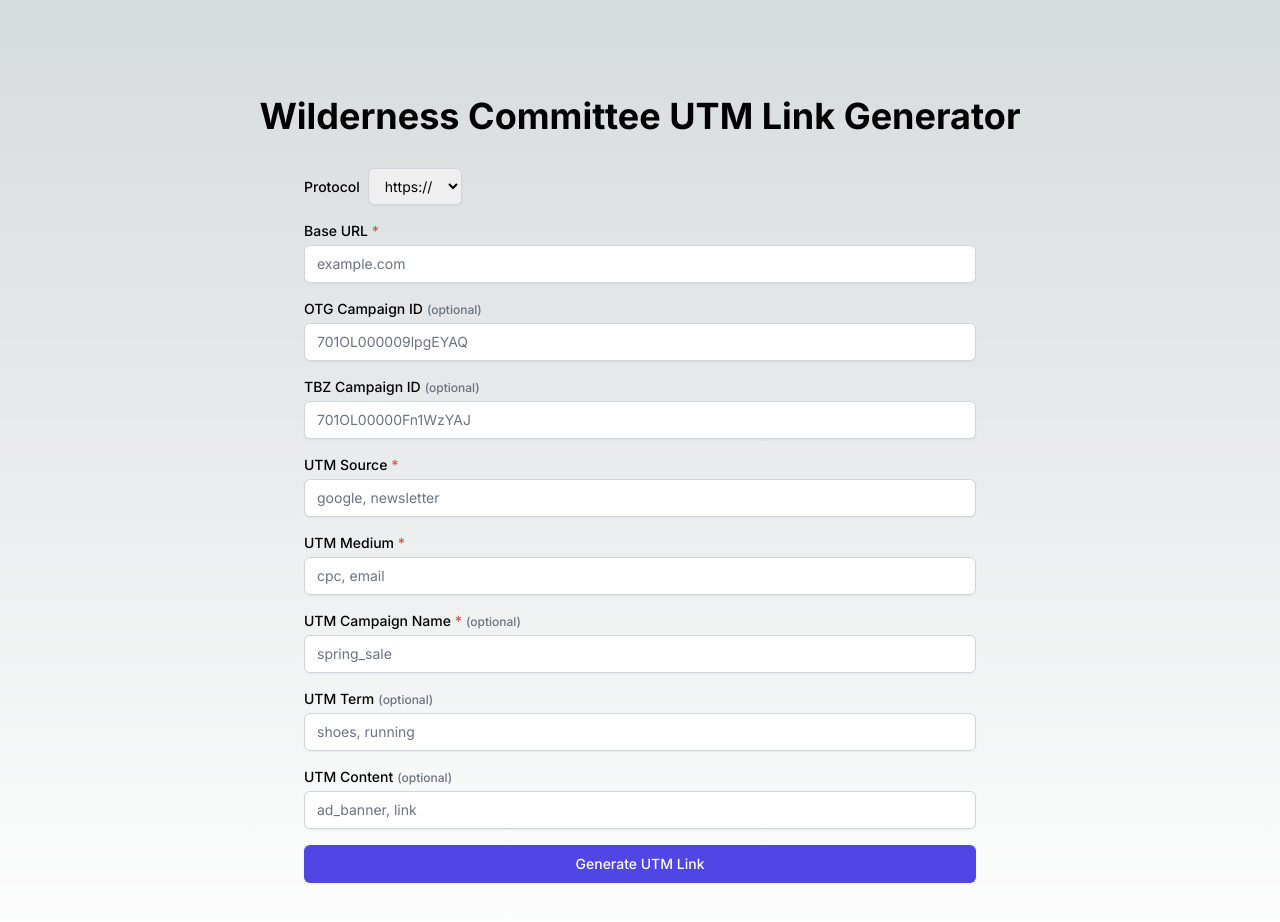
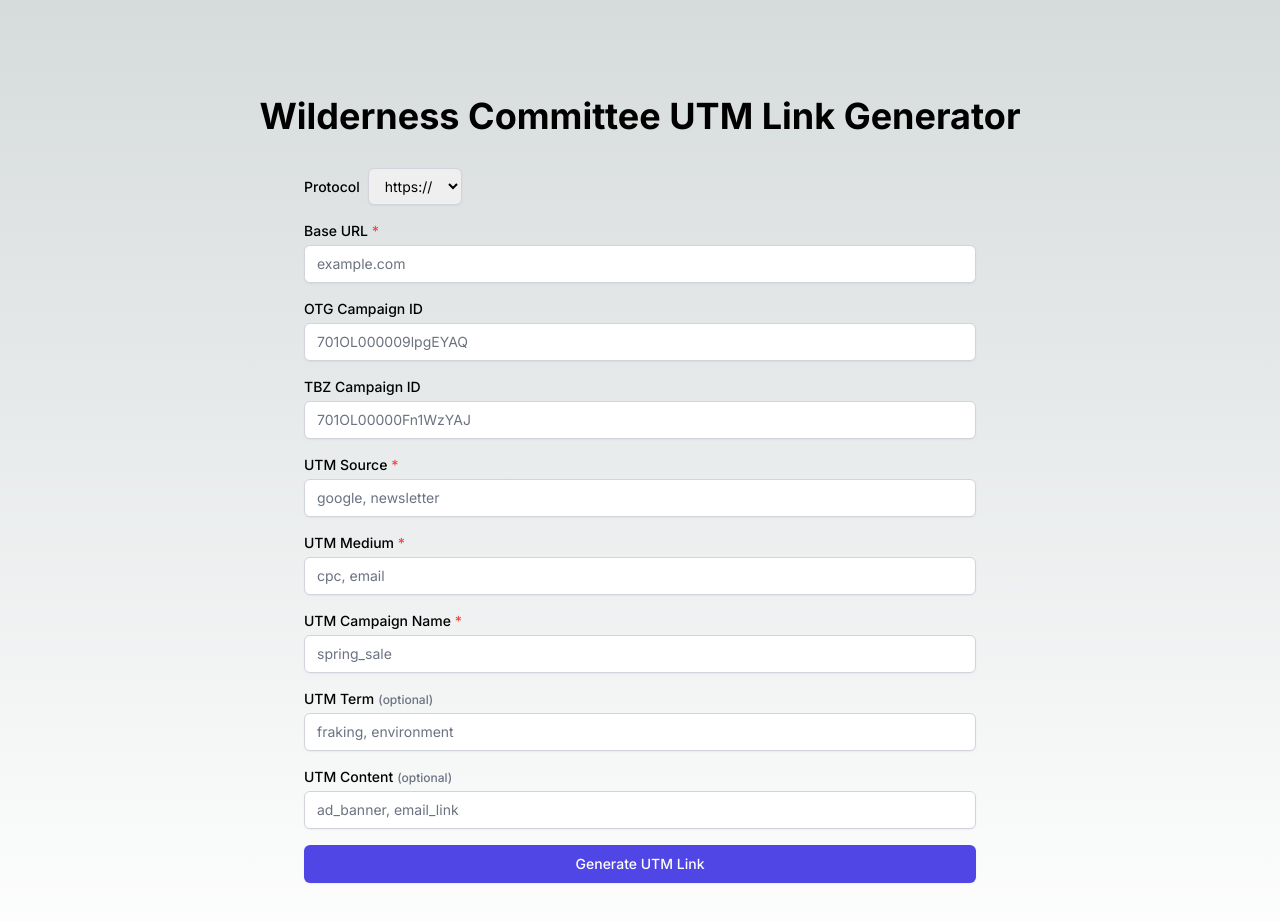
Before and after one commit to Wilderness-Committee/wc-utm-calc, a Next.js app: page / in a window 1280 px wide. Shown: the top 922 px of the page. Built offline with nearby package versions, Linux system fonts and the light colour scheme.

Commit message:
Update page.tsx

```diff
--- a/app/page.tsx
+++ b/app/page.tsx
@@ -63,7 +63,6 @@
         <div className="mb-4">
           <label className="block text-sm font-medium text-white-700">
             OTG Campaign ID
-            <span className="text-gray-500 text-xs ml-1">(optional)</span>
           </label>
           <input
             type="text"
@@ -71,12 +70,12 @@
             onChange={(e) => setUtmId(e.target.value)}
             placeholder="701OL000009lpgEYAQ"
             className="mt-1 block w-full px-3 py-2 border border-gray-300 rounded-md shadow-sm focus:outline-none focus:ring-indigo-500 focus:border-indigo-500 sm:text-sm text-black placeholder-gray-500"
+            required
           />
         </div>
         <div className="mb-4">
           <label className="block text-sm font-medium text-white-700">
             TBZ Campaign ID
-            <span className="text-gray-500 text-xs ml-1">(optional)</span>
           </label>
           <input
             type="text"
@@ -84,7 +83,8 @@
             onChange={(e) => setTbzId(e.target.value)}
             placeholder="701OL00000Fn1WzYAJ"
             className="mt-1 block w-full px-3 py-2 border border-gray-300 rounded-md shadow-sm focus:outline-none focus:ring-indigo-500 focus:border-indigo-500 sm:text-sm text-black placeholder-gray-500"
-          />
+            required
+/>
         </div>
         <div className="mb-4">
           <label className="block text-sm font-medium text-white-700">
@@ -115,7 +115,6 @@
         <div className="mb-4">
           <label className="block text-sm font-medium text-white-700">
             UTM Campaign Name <span className="text-red-500">*</span>
-            <span className="text-gray-500 text-xs ml-1">(optional)</span>
           </label>
           <input
             type="text"
@@ -123,6 +122,7 @@
             onChange={(e) => setUtmCampaign(e.target.value)}
             placeholder="spring_sale"
             className="mt-1 block w-full px-3 py-2 border border-gray-300 rounded-md shadow-sm focus:outline-none focus:ring-indigo-500 focus:border-indigo-500 sm:text-sm text-black placeholder-gray-500"
+            required
           />
         </div>
         <div className="mb-4">
@@ -134,7 +134,7 @@
             type="text"
             value={utmTerm}
             onChange={(e) => setUtmTerm(e.target.value)}
-            placeholder="shoes, running"
+            placeholder="fraking, environment"
             className="mt-1 block w-full px-3 py-2 border border-gray-300 rounded-md shadow-sm focus:outline-none focus:ring-indigo-500 focus:border-indigo-500 sm:text-sm text-black placeholder-gray-500"
           />
         </div>
@@ -147,7 +147,7 @@
             type="text"
             value={utmContent}
             onChange={(e) => setUtmContent(e.target.value)}
-            placeholder="ad_banner, link"
+            placeholder="ad_banner, email_link"
             className="mt-1 block w-full px-3 py-2 border border-gray-300 rounded-md shadow-sm focus:outline-none focus:ring-indigo-500 focus:border-indigo-500 sm:text-sm text-black placeholder-gray-500"
           />
         </div>
```
